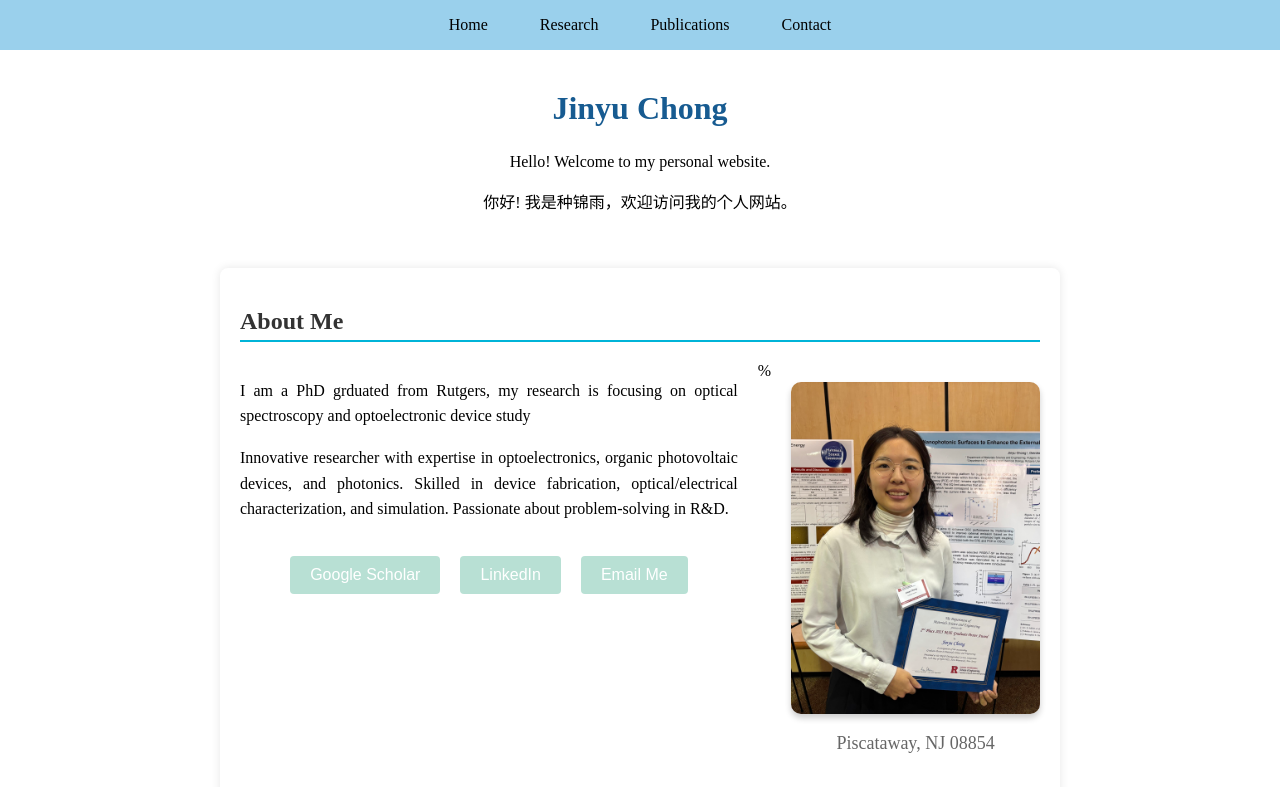
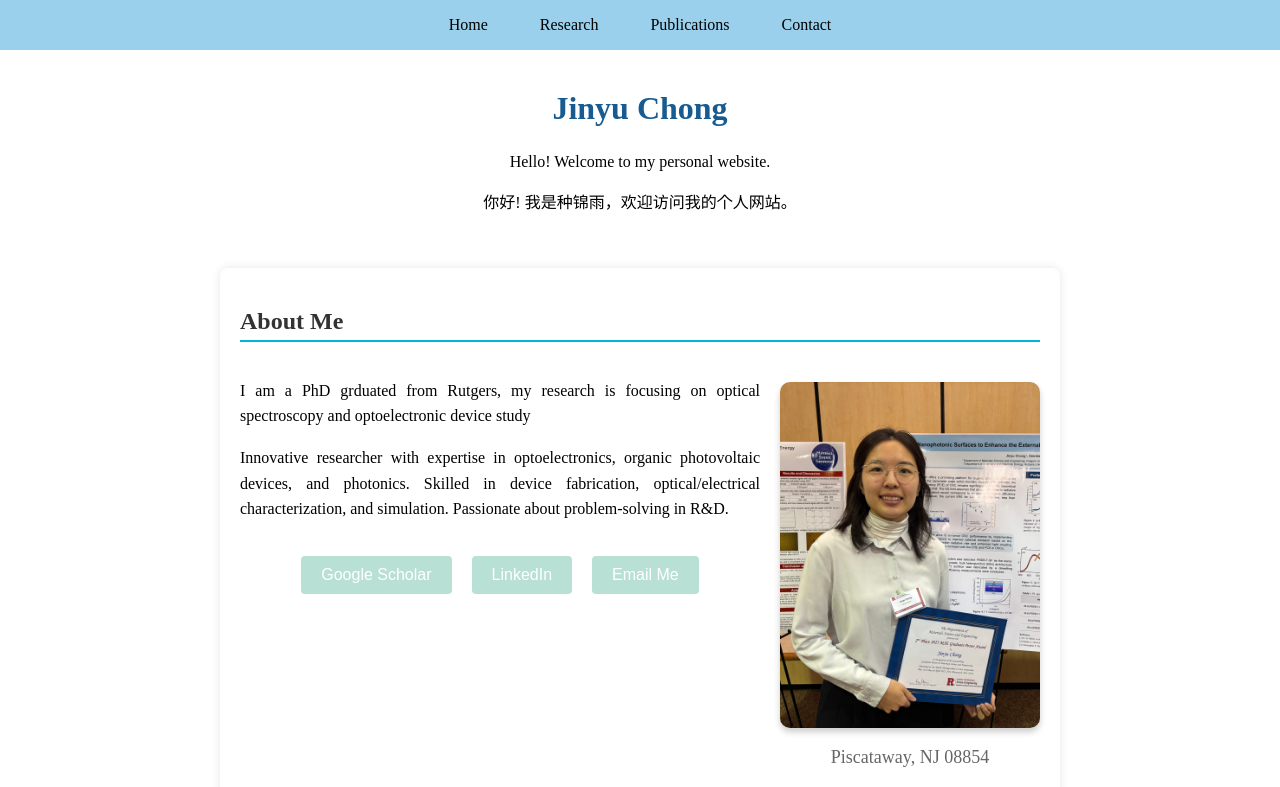
Before and after one commit to chongjinyu/personalwebsite, a plain HTML site: page index.html in a window 1280 px wide. Shown: the top 787 px of the page. Drawn offline with Linux system fonts and the light colour scheme.

Commit message:
Update index.html

```diff
--- a/index.html
+++ b/index.html
@@ -53,8 +53,8 @@
 				</div>
 			</div>
 
-			%<div class="image-me" onclick="openPopup('Images/Figures/HOC_Diagram2.jpg')">
-				<img src="Images/JC_photo.JPG" alt = "JC2025">
+			<div class="image-me" onclick="openPopup('Images/Figures/JC_photo.jpg')">
+				<img src="Images/JC_photo.jpg" alt = "JC2025">
 								<p class="address">Piscataway, NJ 08854</p>
 			</div>
 
```
